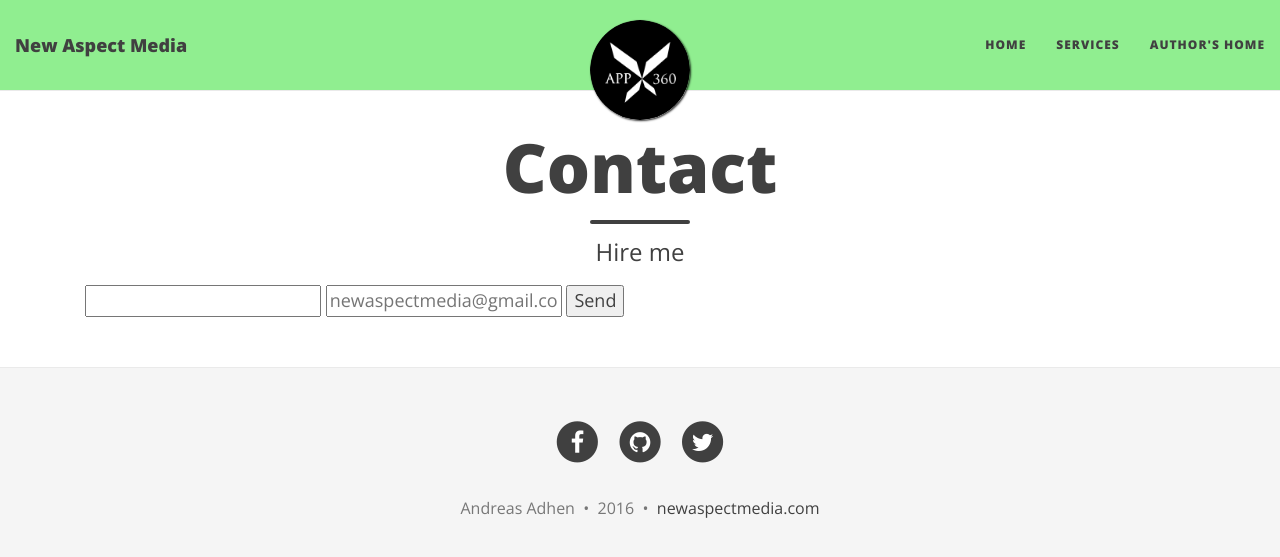
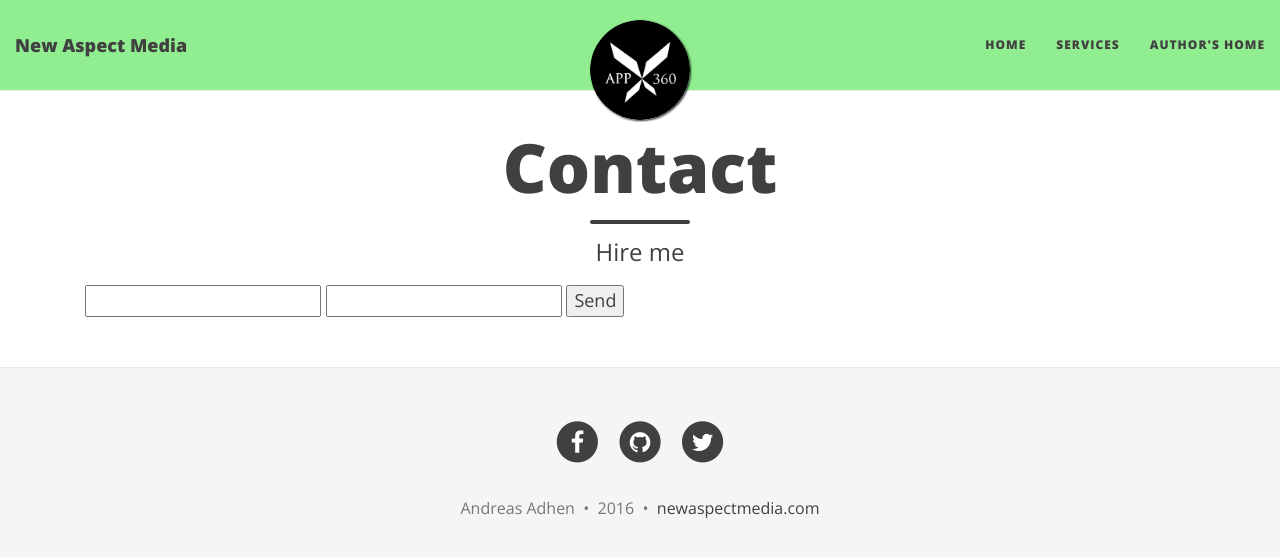
Before and after one commit to newmedia77/appxnam, a Jekyll site: the page built from contact.md, in a window 1280 px wide. Shown: the top 557 px of the page. Built offline with Jekyll 4.4.1, drawn with Linux system fonts in a browser that asks for light colours; nearby versions of some CDN libraries.

Commit message:
andreas
contact

```diff
--- a/contact.md
+++ b/contact.md
@@ -7,7 +7,7 @@ slug:
 <form action="//formspree.io/newaspectmedia@gmail.com"
       method="POST">
     <input type="text" name="name">
-    <input type="email" name="_replyto" placeholder="newaspectmedia@gmail.com">
+    <input type="email" name="_replyto">
     <input type="submit" value="Send">
     <input type="text" name="_gotcha" style="display:none" />
     <input type="hidden" name="_next" value="//newaspectmedia.com" />
```
